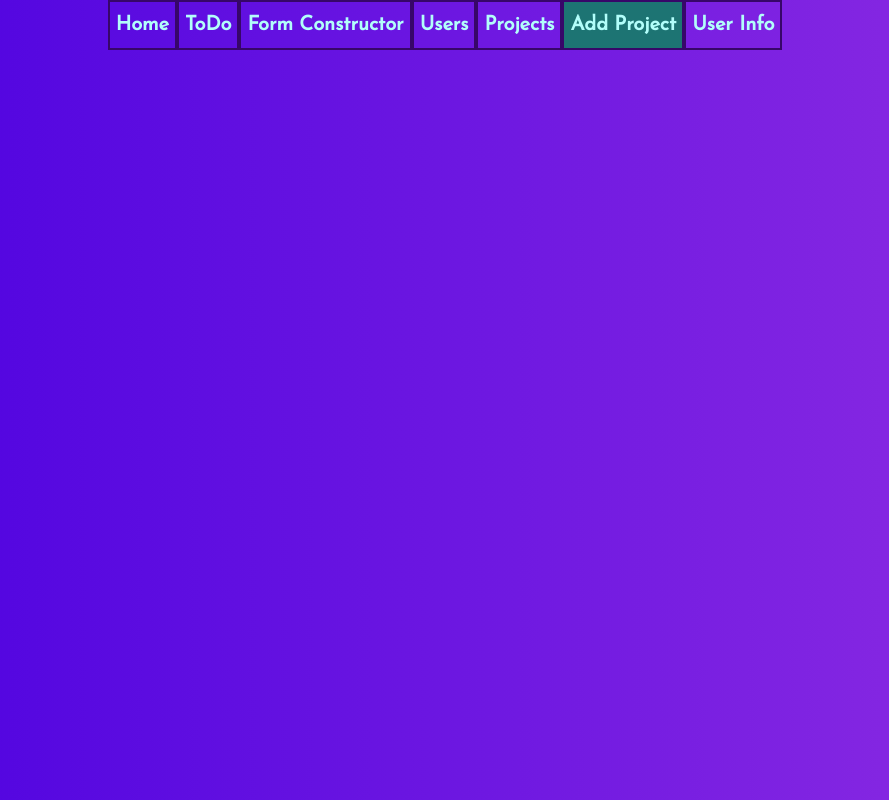
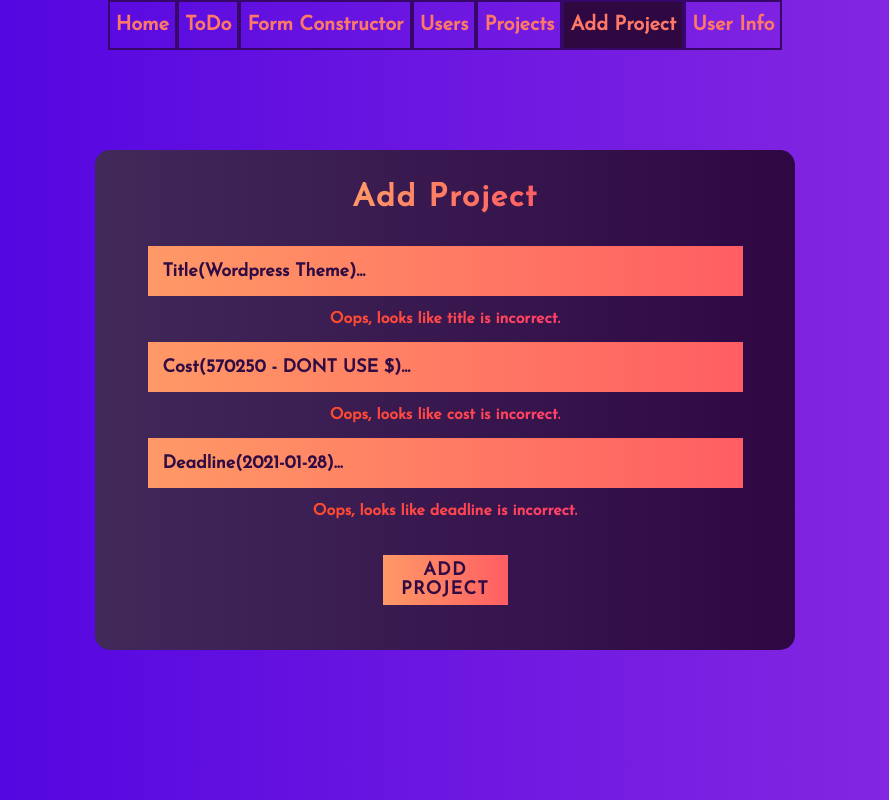
Before and after one commit to vadimkalaida/KalaidaVadimLektoriumJS_PROJECT, a React (Create React App) app: page /addProject in a window 1280 px wide. Shown: the whole page, without its empty margins (195-1084 px from the left). Built offline with nearby package versions, Linux system fonts and the light colour scheme.

Commit message:
AddProjectsComponent is ready

```diff
--- a/src/components/AddProjectComponent/AddProjectComponent.tsx
+++ b/src/components/AddProjectComponent/AddProjectComponent.tsx
@@ -1,20 +1,47 @@
-import React, {useState} from 'react';
+import React, { useState, useEffect } from 'react';
 import HeaderComponent from "../HeaderComponent/HeaderComponent";
-import formatDate from "../../services/formatDate";
-import {AddProjectForm} from "./elements";
+import { AddProjectForm, AddProjectTitle, AddProjectInput, AddProjectButton, AddProjectBlocker } from "./elements";
+import { FormError } from "../../elements";
 
 const AddProjectComponent : React.FC = () => {
   const [ addProjectTitle, setAddProjectTitle ] : React.ComponentState = useState('');
-  const [ addProjectCompany, setAddProjectCompany ] : React.ComponentState = useState('');
+  const [ addProjectTitleError, setAddProjectTitleError ] : React.ComponentState = useState('');
   const [ addProjectCost, setAddProjectCost ] : React.ComponentState = useState('');
+  const [ addProjectCostError, setAddProjectCostError ] : React.ComponentState = useState('');
   const [ addProjectDeadline, setAddProjectDeadline ] : React.ComponentState = useState('');
+  const [ addProjectDeadlineError, setAddProjectDeadlineError ] : React.ComponentState = useState('');
+  const [ addProjectBlocker, setAddProjectBlocker ] : React.ComponentState = useState(1);
+  let checkDate : RegExp = /^\d{4}\-\d{2}\-\d{2}$/;
+  let loginUserId : any = localStorage.getItem('lektorium_login_user_id');
+
+  const sendRequestAddProject = async (url : string, myTitle : string, myCompany : string, myCost : string, myDeadline : string, userId : any) : Promise<any> => {
+    return await fetch(url, {
+      method : 'POST',
+      headers: {
+        'Content-Type': 'application/json'
+      },
+      body : JSON.stringify({
+        title : myTitle,
+        company : myCompany,
+        cost : myCost,
+        deadline : myDeadline,
+        assigned : userId
+      }),
+    })
+      .then(response => {
+        if(response.ok) {
+          return response.json();
+        }
+        return response.json().then(error => {
+          const err : any = new Error('Something went wrong');
+          err.data = error;
+          throw err;
+        })
+      });
+  }
 
   const handleProjectTitleChange = (e : any) => {
     setAddProjectTitle(e.target.value);
-  };
-
-  const handleProjectCompanyChange = (e : any) => {
-    setAddProjectCompany(e.target.value);
   };
 
   const handleProjectCostChange = (e : any) => {
@@ -25,11 +52,73 @@ const AddProjectComponent : React.FC = () => {
     setAddProjectDeadline(e.target.value);
   };
 
+  useEffect(() => {
+    if(!/^[A-Za-z\s][A-Za-z0-9/!_.\s-]*$/.test(addProjectTitle) || addProjectTitle.search(/[A-Z]/) < 0 || addProjectTitle.length < 1 || addProjectTitle.length > 36) {
+      setAddProjectTitleError('Oops, looks like title is incorrect.');
+    } else {
+      setAddProjectTitleError('');
+    }
+
+    if(addProjectCost.length < 1 || addProjectCost.length > 10 || !/^[0-9]*$/.test(addProjectCost)) {
+      setAddProjectCostError('Oops, looks like cost is incorrect.');
+    } else {
+      setAddProjectCostError('');
+    }
+
+    if(!checkDate.test(addProjectDeadline)) {
+      setAddProjectDeadlineError('Oops, looks like deadline is incorrect.');
+    } else {
+      setAddProjectDeadlineError('');
+    }
+
+    if(!/^[A-Za-z\s][A-Za-z0-9/!_.\s-]*$/.test(addProjectTitle) || addProjectTitle.search(/[A-Z]/) < 0 || addProjectTitle.length < 1 || addProjectTitle.length > 36 || addProjectCost.length < 1 || addProjectCost.length > 10 || !/^[0-9]*$/.test(addProjectCost) || !checkDate.test(addProjectDeadline)) {
+      setAddProjectBlocker(1);
+    } else {
+      setAddProjectBlocker(0);
+    }
+  }, [addProjectTitle, addProjectCost, addProjectDeadline, checkDate]);
+
+  const addProject = (e : any) => {
+    e.preventDefault();
+
+    let unsortedUsers : any = localStorage.getItem('users');
+    let users = JSON.parse(unsortedUsers);
+    let userCompany;
+
+    for(let i : number = 0; i < users.length; i++ ) {
+      if(users[i]._id === loginUserId) {
+        userCompany = users[i].organization;
+      }
+    }
+
+    sendRequestAddProject('https://geekhub-frontend-js-9.herokuapp.com/api/projects/', addProjectTitle, userCompany, '$' + addProjectCost, addProjectDeadline, loginUserId )
+      .then(data => {
+        console.log(data);
+        alert('Please, reload webpage to see new projects:)');
+      })
+      .catch(err => {
+        console.log(err);
+        alert('Sorry but something went wrong:(')
+      });
+
+    setAddProjectTitle('');
+    setAddProjectCost('');
+    setAddProjectDeadline('');
+  };
+
   return(
     <>
-      <HeaderComponent pageNameProps={'add_project'}  />
+      <HeaderComponent buttonTextColorProps={'#FD7867'} pageNameProps={'add_project'} buttonBackgroundProps={'#2F0842'} />
       <AddProjectForm>
-
+        <AddProjectTitle>Add Project</AddProjectTitle>
+        <AddProjectInput type={'text'} name={'ProjectTitle'} value={addProjectTitle} onChange={handleProjectTitleChange} placeholder={'Title(Wordpress Theme)...'} />
+        <FormError>{ addProjectTitleError }</FormError>
+        <AddProjectInput type={'text'} name={'ProjectCost'} value={addProjectCost} onChange={handleProjectCostChange} placeholder={'Cost(570250 - DONT USE $)...'} />
+        <FormError>{ addProjectCostError }</FormError>
+        <AddProjectInput type={'text'} name={'ProjectDeadline'} value={addProjectDeadline} onChange={handleProjectDeadlineChange} placeholder={'Deadline(2021-01-28)...'} />
+        <FormError>{ addProjectDeadlineError }</FormError>
+        { addProjectBlocker === 1 ? <AddProjectBlocker></AddProjectBlocker> : null }
+        <AddProjectButton onClick={addProject}>Add Project</AddProjectButton>
       </AddProjectForm>
     </>
   );
--- a/src/components/AddProjectComponent/elements.ts
+++ b/src/components/AddProjectComponent/elements.ts
@@ -7,4 +7,82 @@ export const AddProjectForm = styled.form`
   flex-direction: column;
   align-items: center;
   text-align: center;
+  background: #41295a;
+  background: -webkit-linear-gradient(to left, #2F0743, #41295a);
+  background: linear-gradient(to left, #2F0743, #41295a);
+  border-radius: 15px;
+  position: relative;
 `;
+
+export const AddProjectTitle = styled.p`
+  font-size: 32px;
+  font-weight: 800;
+  letter-spacing: 1.5px;
+  background: #ff9966;  /* fallback for old browsers */
+  background: -webkit-linear-gradient(to left, #ff5e62, #ff9966);  /* Chrome 10-25, Safari 5.1-6 */
+  background: linear-gradient(to left, #ff5e62, #ff9966); /* W3C, IE 10+/ Edge, Firefox 16+, Chrome 26+, Opera 12+, Safari 7+ */
+  -webkit-background-clip: text;
+  -webkit-text-fill-color: transparent;
+`;
+
+export const AddProjectInput = styled.input`
+  width: 85%;
+  height: 50px;
+  outline: none;
+  font-size: 18px;
+  font-weight: 800;
+  padding-left: 15px;
+  border: none;
+  background: #ff9966;
+  background: -webkit-linear-gradient(to left, #ff5e62, #ff9966);
+  background: linear-gradient(to left, #ff5e62, #ff9966);
+  transition: .2s;
+  margin-bottom: 15px;
+  &::placeholder {
+    color: #300B44;
+  }
+  &:focus {
+    background: #ff9966;
+    background: -webkit-linear-gradient(to left, #ff5e62, #ff9966);
+    background: linear-gradient(to left, #ff5e62, #ff9966);
+    -webkit-background-clip: text;
+    -webkit-text-fill-color: transparent;
+    border: 2px solid #ff5e62;
+  }
+`;
+
+export const AddProjectButton = styled.button`
+  width: 125px;
+  height: 50px;
+  font-size: 18px;
+  font-weight: 800;
+  text-transform: uppercase;
+  cursor: pointer;
+  outline: none;
+  letter-spacing: 1.3px;
+  transition: .2s;
+  color: #300B44;
+  border: none;
+  background: #ff9966;
+  background: -webkit-linear-gradient(to left, #ff5e62, #ff9966);
+  background: linear-gradient(to left, #ff5e62, #ff9966);
+  position: absolute;
+  bottom: 45px;
+  &:hover {
+    border: 2px solid #ff5e62;
+    background: #ff9966;
+    background: -webkit-linear-gradient(to left, #ff5e62, #ff9966);
+    background: linear-gradient(to left, #ff5e62, #ff9966);
+    -webkit-background-clip: text;
+    -webkit-text-fill-color: transparent;
+  }
+`;
+
+export const AddProjectBlocker = styled.div`
+  width: 130px;
+  height: 85px;
+  position: absolute;
+  background: transparent;
+  bottom: 35px;
+  z-index: 999999;
+`;
--- a/src/components/HeaderComponent/HeaderComponent.tsx
+++ b/src/components/HeaderComponent/HeaderComponent.tsx
@@ -1,4 +1,4 @@
-import React, { useState } from 'react';
+import React from 'react';
 import { Header } from "./elements";
 import { Link } from "react-router-dom";
 
--- a/src/components/ToDoComponent/elements.ts
+++ b/src/components/ToDoComponent/elements.ts
@@ -11,6 +11,7 @@ export const AddToDoBlock = styled.form`
   background: -webkit-linear-gradient(to right, #667db6, #0082c8, #0082c8, #667db6);  /* Chrome 10-25, Safari 5.1-6 */
   background: linear-gradient(to right, #667db6, #0082c8, #0082c8, #667db6); /* W3C, IE 10+/ Edge, Firefox 16+, Chrome 26+, Opera 12+, Safari 7+ */
   border: 2px solid #5012DD;
+  border-radius: 15px;
   margin-bottom: 30px;
   position: relative;
 `;
@@ -69,6 +70,7 @@ export const ToDoItemsBlock = styled.div`
   background: -webkit-linear-gradient(to right, #667db6, #0082c8, #0082c8, #667db6);  /* Chrome 10-25, Safari 5.1-6 */
   background: linear-gradient(to right, #667db6, #0082c8, #0082c8, #667db6); /* W3C, IE 10+/ Edge, Firefox 16+, Chrome 26+, Opera 12+, Safari 7+ */
   border: 2px solid #5012DD;
+  border-radius: 15px;
   display: flex;
   flex-direction: column;
   align-items: center;
--- a/src/elements.ts
+++ b/src/elements.ts
@@ -56,7 +56,6 @@ export const FormInput = styled.input`
 `;
 
 export const FormError = styled.p`
-  color: #FF0800;
   font-weight: 800;
   margin-top: 0;
   margin-bottom: 15px;
```
